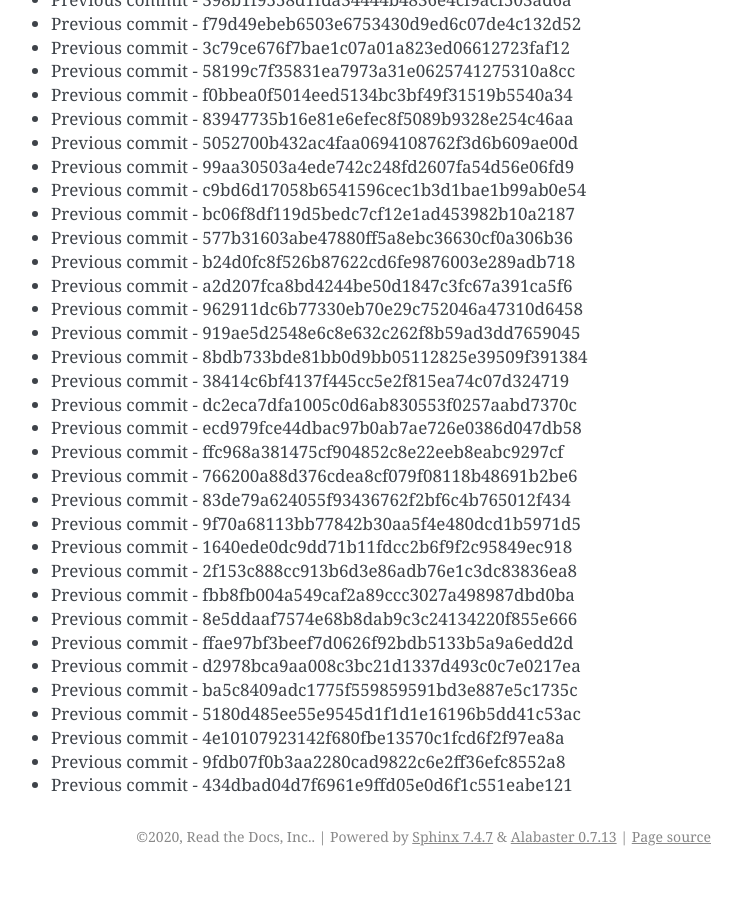
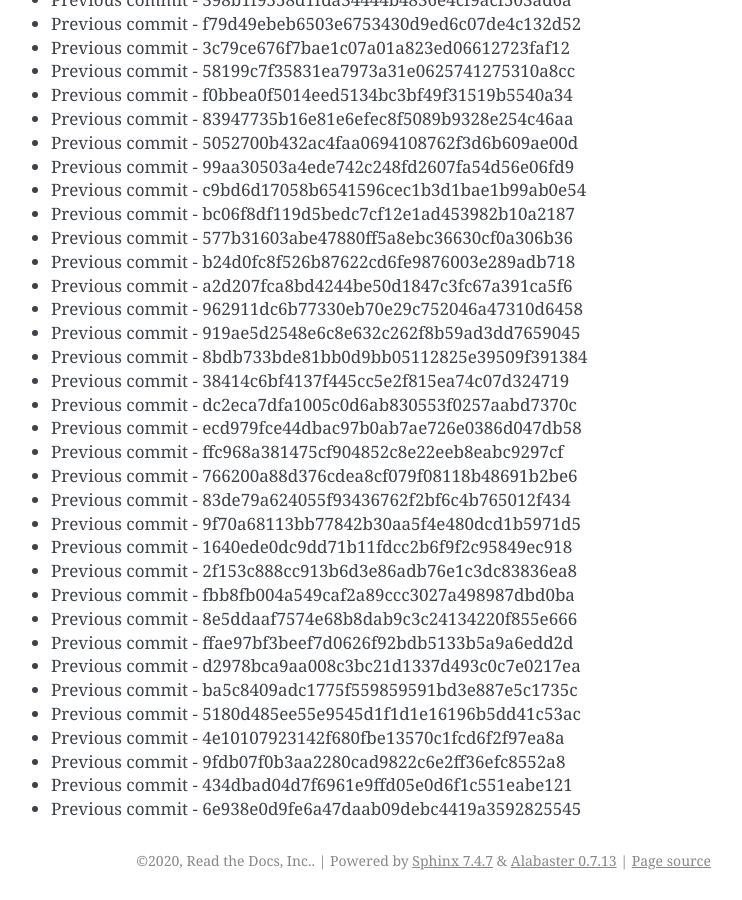
Before and after one commit to readthedocs/rtd-git-stresstest, a Sphinx documentation site: the page built from docs/updates.rst, in a window 1280 px wide and 900 px high, scrolled down 78614 px. Shown: the whole window, without its empty margins (399-1141 px from the left). Built offline with Sphinx 7.4.7, drawn with Linux system fonts in a browser that asks for light colours; before the commit the page ends 79490 px from its top, so only the background shows below that.

Commit message:
Generating commit from previous: 6e938e0d9fe6a47daab09debc4419a3592825545

```diff
--- a/docs/updates.rst
+++ b/docs/updates.rst
@@ -3335,3 +3335,4 @@ It can be tested for any performance characteristics.
 * Previous commit - 4e10107923142f680fbe13570c1fcd6f2f97ea8a
 * Previous commit - 9fdb07f0b3aa2280cad9822c6e2ff36efc8552a8
 * Previous commit - 434dbad04d7f6961e9ffd05e0d6f1c551eabe121
+* Previous commit - 6e938e0d9fe6a47daab09debc4419a3592825545
```
